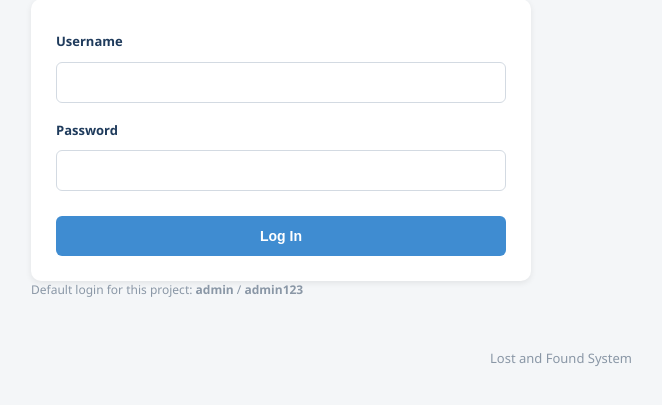
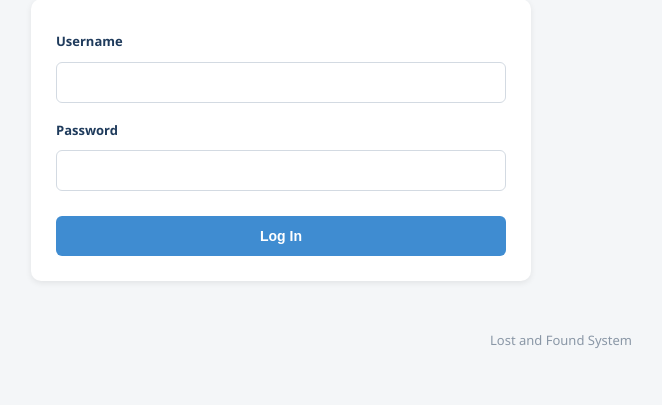
Before and after one commit to vinaysingh-png/Lost-and-Found-System, a Flask app: page /admin/login in a window 1280 px wide. Shown: the part 156-561 px from the top of the page, without its empty margins (79-741 px from the left). Run offline with Flask 3, Linux system fonts and the light colour scheme.

Commit message:
remove admin

```diff
--- a/templates/admin_login.html
+++ b/templates/admin_login.html
@@ -15,6 +15,6 @@
         <button type="submit" class="btn btn-primary">Log In</button>
     </form>
 
-    <p class="muted">Default login for this project: <strong>admin</strong> / <strong>admin123</strong></p>
+
 
 {% endblock %}
```
